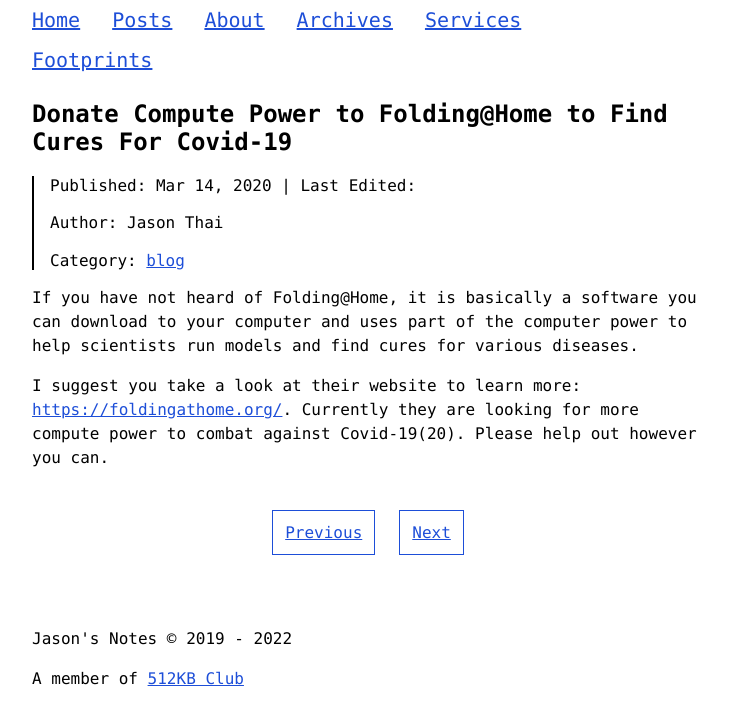
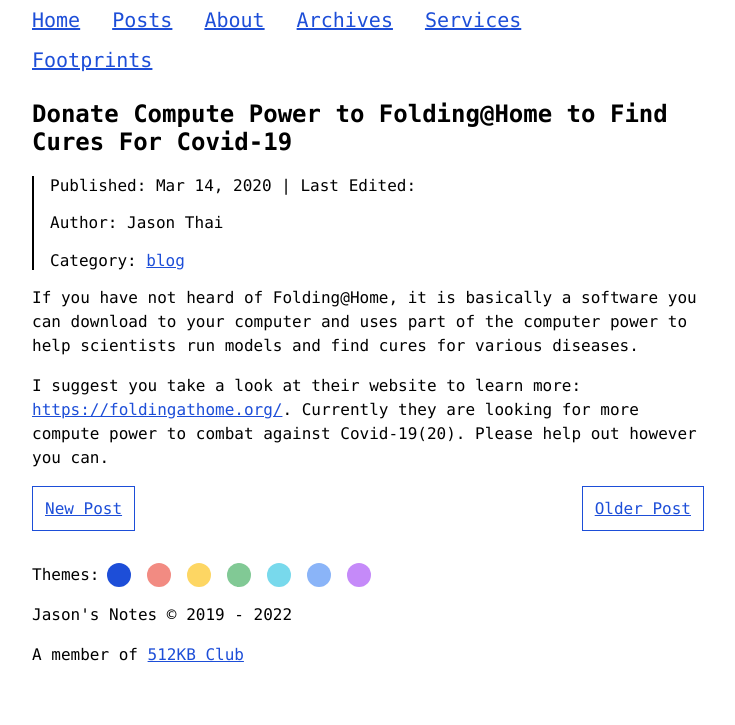
Before and after one commit to jasontthai/jasonthai.me, a Jekyll site: the page built from _posts/2020-03-14-donate-compute-power-to-foldinghome-to-cures-for-covid-19.md, in a window 1280 px wide. Shown: the top 725 px of the page, without its empty margins (272-1007 px from the left). Built offline with Jekyll 4.4.1, drawn with Linux system fonts in a browser that asks for light colours; our own code applies the rules of GitHub Pages for plain Markdown files; comment, search, counter and statistics services are not loaded.

Commit message:
add theme buttons (#12)

```diff
--- a/_includes/head.html
+++ b/_includes/head.html
@@ -17,12 +17,14 @@
 
     :root {
       --link-color: #1d4ed8;
+      --default-link-color: #1d4ed8;
       --link-text-color: #FFF;
     }
 
     @media (prefers-color-scheme: dark) {
       :root {
         --link-color: #b8bb26;
+        --default-link-color: #b8bb26;
         --link-text-color: #000;
       }
     }
@@ -65,8 +67,57 @@
     img {
       max-width: 100%;
     }
+
+    .tb {
+      border: none;
+      border-radius: 50%;
+      cursor: pointer;
+      margin: 0 8px;
+      height: 24px;
+      width: 24px;
+    }
   </style>
   <script>
+    const t = localStorage.getItem('theme') ? localStorage.getItem('theme') : null;
+    if (t) {
+      u(t);
+    }
+    window.matchMedia('(prefers-color-scheme: dark)').addListener(function (e) {
+      const t = localStorage.getItem('theme') ? localStorage.getItem('theme') : null;
+      u(t);
+    });
+    function c(color) {
+      const r = document.querySelector(':root');
+      const rs = getComputedStyle(r);
+      switch (color) {
+        case 'red':
+          hex = '#F28B82';
+          break;
+        case 'yellow':
+          hex = '#FDD663';
+          break;
+        case 'green':
+          hex = '#81C995';
+          break;
+        case 'blue':
+          hex = '#78D9EC';
+          break;
+        case 'indigo':
+          hex = '#8AB4F8';
+          break;
+        case 'purple':
+          hex = '#C58AF9';
+          break;
+        default:
+          hex = rs.getPropertyValue('--default-link-color');
+      };
+      return hex;
+    }
+    function u(color) {
+      const r = document.querySelector(':root');
+      const hex = c(color);
+      r.style.setProperty('--link-color', hex);
+    }
     /* Check that service workers are supported */
     if ('serviceWorker' in navigator) {
       /* Use the window load event to keep the page load performant */
--- a/_layouts/default.html
+++ b/_layouts/default.html
@@ -17,6 +17,16 @@
   </main>
 
   <footer>
+    <div style="display: flex; align-items: center;">
+      Themes:
+      <button id="default" class="tb" style="background-color: var(--default-link-color);" onclick="o(this)"></button>
+      <button id="red" class="tb" style="background-color: #F28B82;" onclick="o(this)"></button>
+      <button id="yellow" class="tb" style="background-color: #FDD663;" onclick="o(this)"></button>
+      <button id="green" class="tb" style="background-color: #81C995;" onclick="o(this)"></button>
+      <button id="blue" class="tb" style="background-color: #78D9EC;" onclick="o(this)"></button>
+      <button id="indigo" class="tb" style="background-color: #8AB4F8;" onclick="o(this)"></button>
+      <button id="purple" class="tb" style="background-color: #C58AF9;" onclick="o(this)"></button>
+    </div>
     <p>{{ site.title | escape }}</b> © 2019 - {{ site.time | date: '%Y' }}</p>
     <p>
       A member of
@@ -24,8 +34,28 @@
         <span>512KB Club</span>
       </a>
     </p>
+    <script type="text/javascript">
+      function f() {
+        const t = localStorage.getItem('theme') ? localStorage.getItem('theme') : null;
+        const buttons = document.querySelectorAll('.tb');
+        buttons.forEach((button) => {
+          if (button.getAttribute('id') === t) {
+            button.style.setProperty('transform', 'scale(1.5)');
+          } else {
+            button.style.removeProperty('transform');
+          }
+        });
+      }
+      f();
+      function o(d) {
+        const color = d.getAttribute("id");
+        u(color);
+
+        localStorage.setItem('theme', color);
+        f();
+      }
+    </script>
   </footer>
-
 </body>
 
 </html>
--- a/_layouts/post.html
+++ b/_layouts/post.html
@@ -299,14 +299,16 @@
     </div>
     {{ content }}
 
-    <div style="display:flex; align-items: center; justify-content: center; margin: 2.5rem 0;">
+    <div style="display:flex; justify-content: space-between;">
+      {% if page.next.url %}
+      <a href="{{page.next.url}}" style="padding: 0.75rem; border: 1px solid;">New Post</a>
+      {% else %}
+      <a style="visibility: none;"></a>
+      {% endif %}
       {% if page.previous.url %}
-      <a href="{{page.previous.url}}"
-        style="display: inline-flex; padding: 0.75rem; margin: 0 0.75rem; border: 1px solid;">Previous</a>
-      {% endif %}
-      {% if page.next.url %}
-      <a href="{{page.next.url}}"
-        style="display: inline-flex; padding: 0.75rem; margin: 0 0.75rem; border: 1px solid;">Next</a>
+      <a href="{{page.previous.url}}" style="padding: 0.75rem; border: 1px solid;">Older Post</a>
+      {% else %}
+      <a style="visibility: none;"></a>
       {% endif %}
     </div>
 
```
